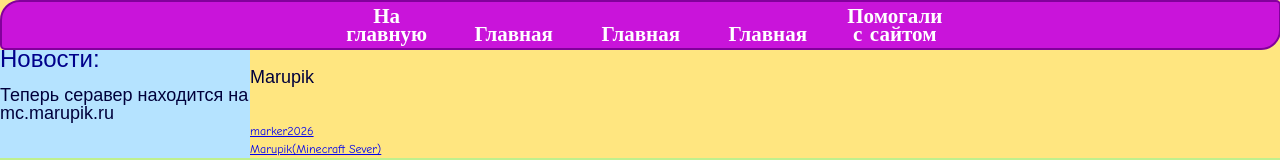
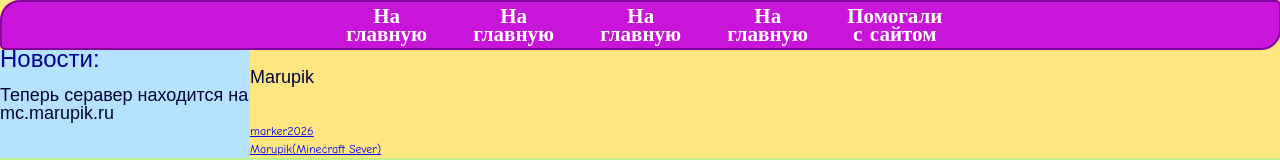
Before and after one commit to mishakTurbo2000/mishakTurbo2000.github.io, a plain HTML site: page help_with_site.html in a window 1280 px wide. Shown: the top 160 px of the page. Drawn offline with Linux system fonts and the light colour scheme.

Commit message:
Add files via upload

```diff
--- a/help_with_site.html
+++ b/help_with_site.html
@@ -14,9 +14,9 @@
 				<div class="m">
 					<ul id="navbar">
 						<li><a href="https://mishakturbo2000.github.io/index.html">На главную</a></li>
-						<li><a href="https://mishakturbo2000.github.io/index.html">Главная</a></li>
-						<li><a href="https://mishakturbo2000.github.io/index.html">Главная</a></li>
-						<li><a href="https://mishakturbo2000.github.io/index.html">Главная</a></li>
+						<li><a href="https://mishakturbo2000.github.io/index.html">На главную</a></li>
+						<li><a href="https://mishakturbo2000.github.io/index.html">На главную</a></li>
+						<li><a href="https://mishakturbo2000.github.io/index.html">На главную</a></li>
 						<li><a href="https://mishakturbo2000.github.io/help_with_site.html">Помогали с сайтом</a></li>
 					</ul>
 				</div>
```
